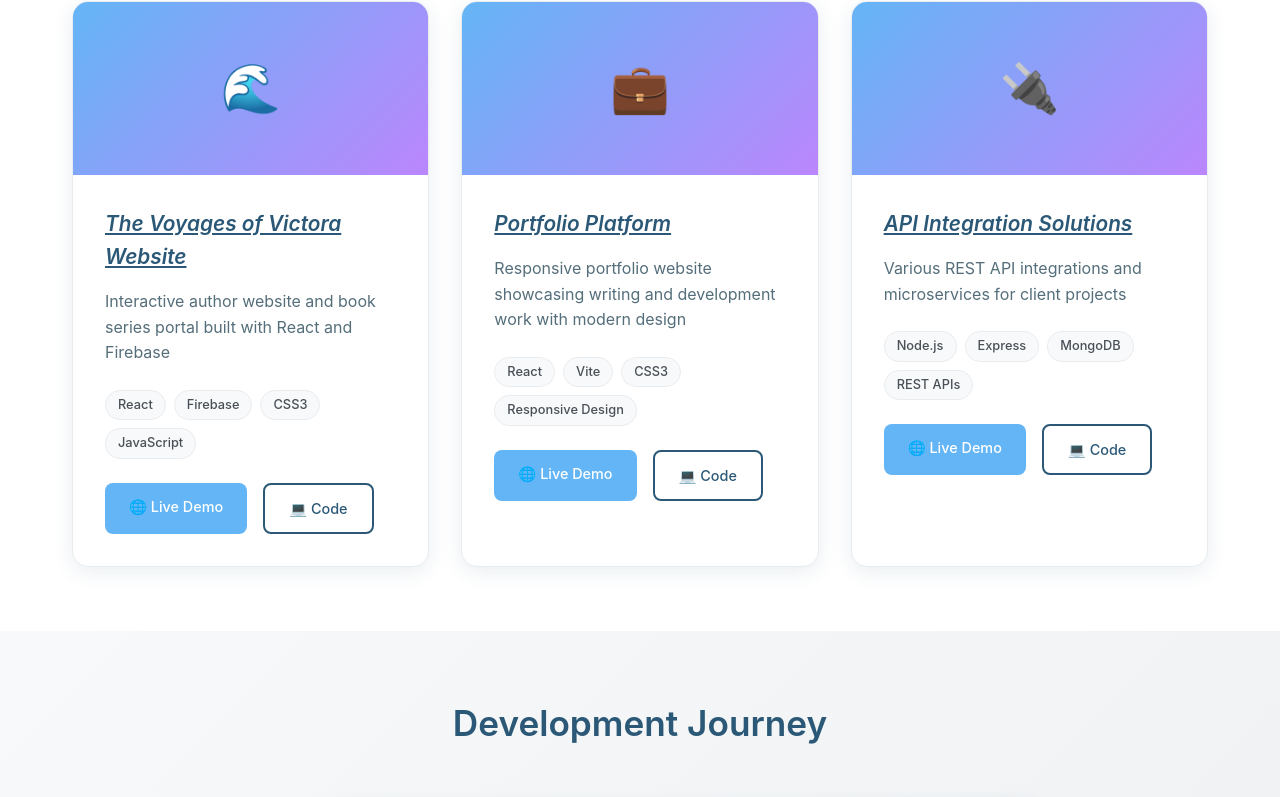
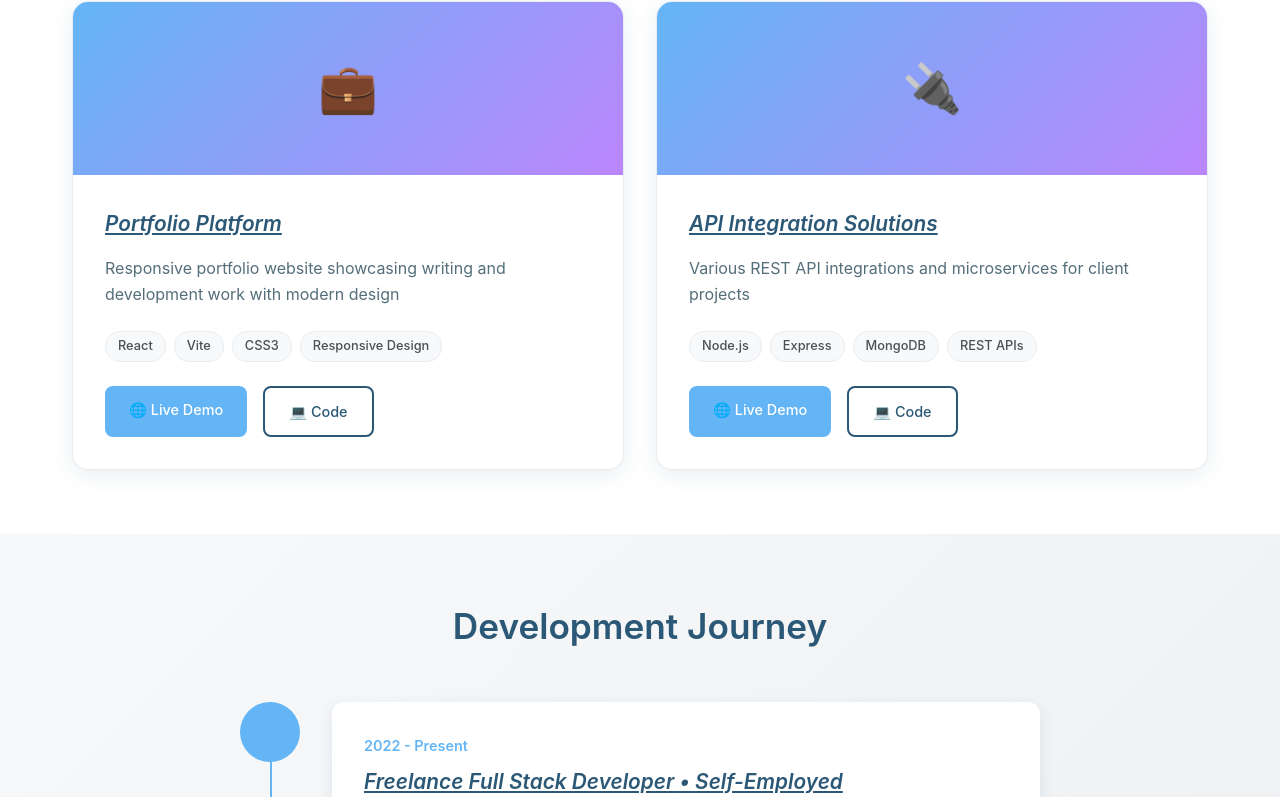
Before and after one commit to catbarber/chris-feveck, a React (Vite) app: page /programming in a window 1280 px wide. Shown: the part 2490-3287 px from the top of the page. Built offline with nearby package versions, Linux system fonts and the light colour scheme; the HTML template or start-up script is replaced by a standard one.

Commit message:
Update ProgrammingPage.jsx

```diff
--- a/src/pages/ProgrammingPage.jsx
+++ b/src/pages/ProgrammingPage.jsx
@@ -27,14 +27,6 @@ function ProgrammingPage() {
   ];
 
   const projects = [
-    {
-      title: "The Voyages of Victora Website",
-      description: "Interactive author website and book series portal built with React and Firebase",
-      technologies: ["React", "Firebase", "CSS3", "JavaScript"],
-      liveLink: "https://voyagesofvictora.web.app/",
-      githubLink: "#",
-      image: "🌊"
-    },
     {
       title: "Portfolio Platform",
       description: "Responsive portfolio website showcasing writing and development work with modern design",
```
